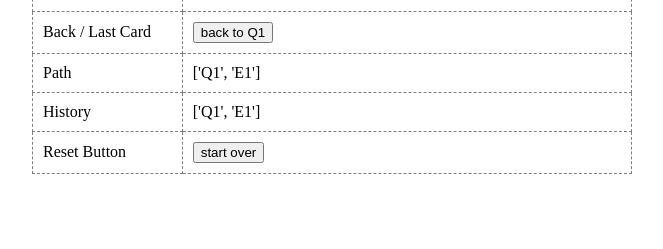
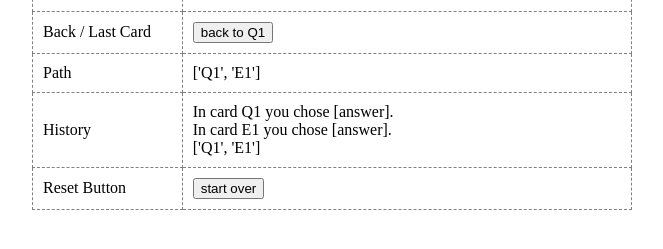
Before and after one commit to lautomator/can-i-publish-this-v2, a Django app: a page that uses can_i_publish/libel/templates/libel/card.html in a window 1280 px wide. Shown: the part 536-785 px from the top of the page, without its empty margins (308-971 px from the left). Run offline with Django 4.2, Linux system fonts and the light colour scheme; data comes from the database, SQL or seed files in the repository.

Commit message:
added some display info

```diff
--- a/can_i_publish/libel/templates/libel/card.html
+++ b/can_i_publish/libel/templates/libel/card.html
@@ -80,7 +80,12 @@
     </tr>
     <tr>
       <td>History</td>
-      <td>{{ card_history.history }}</td>
+      <td>
+        {% for card in card_history.history %}
+          In card {{ card }} you chose [answer].<br>
+        {% endfor %}
+        {{ card_history.history }}
+      </td>
     </tr>
     {% if card.card_slug != 'Q1' %}
     <tr>
--- a/can_i_publish/libel/templates/libel/summary.html
+++ b/can_i_publish/libel/templates/libel/summary.html
@@ -15,6 +15,9 @@
   <p>Here is a summary of the route you took: {{ card_history.history }}</p>
 
 <!--   The path of the choices (questions answered) will give us the summary
+
+  need the question choice/answer as part of the history
+
   ex:
 
   Q1 | <Q1 text> | <Q1 answer/choice>
```
